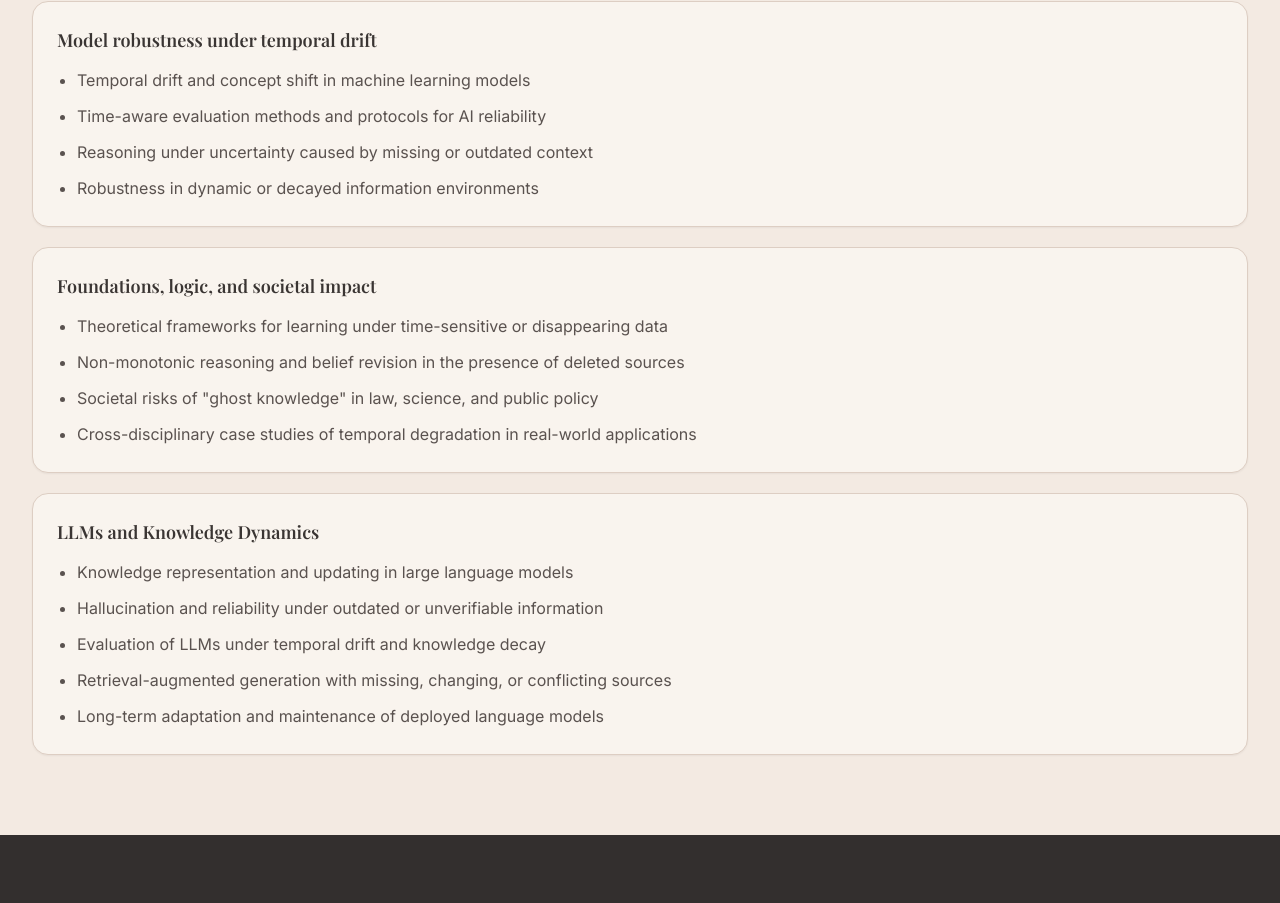
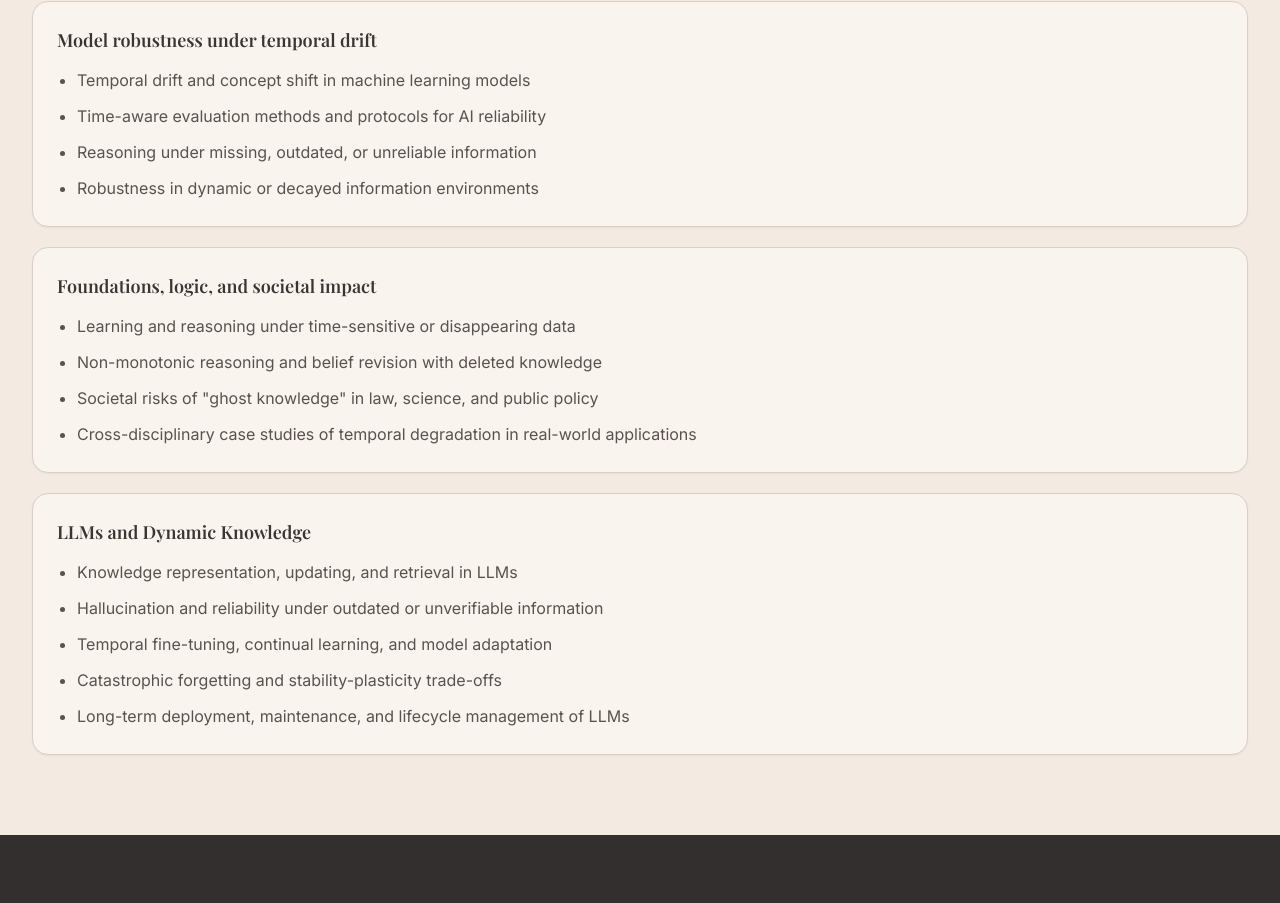
Before and after one commit to ElizaZhou96/aim4dk, a React (Vite) app: page / in a window 1280 px wide. Shown: the part 1970-2873 px from the top of the page. Built offline with nearby package versions, Linux system fonts and the light colour scheme.

Commit message:
Update App.tsx

```diff
--- a/src/App.tsx
+++ b/src/App.tsx
@@ -267,7 +267,7 @@ function App() {
                       <ul className="list-disc pl-5 space-y-2 text-[#5A524F]">
                         <li>Dataset decay, disappearing web sources, and link rot in public resources</li>
                         <li>Data versioning, web archiving, and long-term dataset preservation</li>
-                        <li>Symbolic and neuro-symbolic approaches to tracking knowledge provenance</li>
+                        <li>Knowledge provenance tracking (symbolic and neuro-symbolic approaches)</li>
                       </ul>
                     </div>
 
@@ -279,7 +279,7 @@ function App() {
                       <ul className="list-disc pl-5 space-y-2 text-[#5A524F]">
                         <li>Temporal drift and concept shift in machine learning models</li>
                         <li>Time-aware evaluation methods and protocols for AI reliability</li>
-                        <li>Reasoning under uncertainty caused by missing or outdated context</li>
+                        <li>Reasoning under missing, outdated, or unreliable information</li>
                         <li>Robustness in dynamic or decayed information environments</li>
                       </ul>
                     </div>
@@ -290,8 +290,8 @@ function App() {
                         Foundations, logic, and societal impact
                       </h4>
                       <ul className="list-disc pl-5 space-y-2 text-[#5A524F]">
-                        <li>Theoretical frameworks for learning under time-sensitive or disappearing data</li>
-                        <li>Non-monotonic reasoning and belief revision in the presence of deleted sources</li>
+                        <li>Learning and reasoning under time-sensitive or disappearing data </li>
+                        <li>Non-monotonic reasoning and belief revision with deleted knowledge</li>
                         <li>Societal risks of &quot;ghost knowledge&quot; in law, science, and public policy</li>
                         <li>Cross-disciplinary case studies of temporal degradation in real-world applications</li>
                       </ul>
@@ -300,14 +300,14 @@ function App() {
                    {/* Topic Group 4 */}
                     <div className="bg-[#F9F4EE] border border-[#DDCEC3] rounded-2xl p-5 sm:p-6 shadow-sm">
                       <h4 className="font-semibold text-[#3A3533] text-base sm:text-lg mb-3">
-                        LLMs and Knowledge Dynamics
+                        LLMs and Dynamic Knowledge
                       </h4>
                       <ul className="list-disc pl-5 space-y-2 text-[#5A524F]">
-                        <li>Knowledge representation and updating in large language models</li>
+                        <li>Knowledge representation, updating, and retrieval in LLMs </li>
                         <li>Hallucination and reliability under outdated or unverifiable information</li>
-                        <li>Evaluation of LLMs under temporal drift and knowledge decay</li>
-                        <li>Retrieval-augmented generation with missing, changing, or conflicting sources</li>
-                        <li>Long-term adaptation and maintenance of deployed language models</li>
+                        <li>Temporal fine-tuning, continual learning, and model adaptation</li>
+                        <li>Catastrophic forgetting and stability-plasticity trade-offs </li>
+                        <li>Long-term deployment, maintenance, and lifecycle management of LLMs</li>
                       </ul>
                     </div>
 
```
